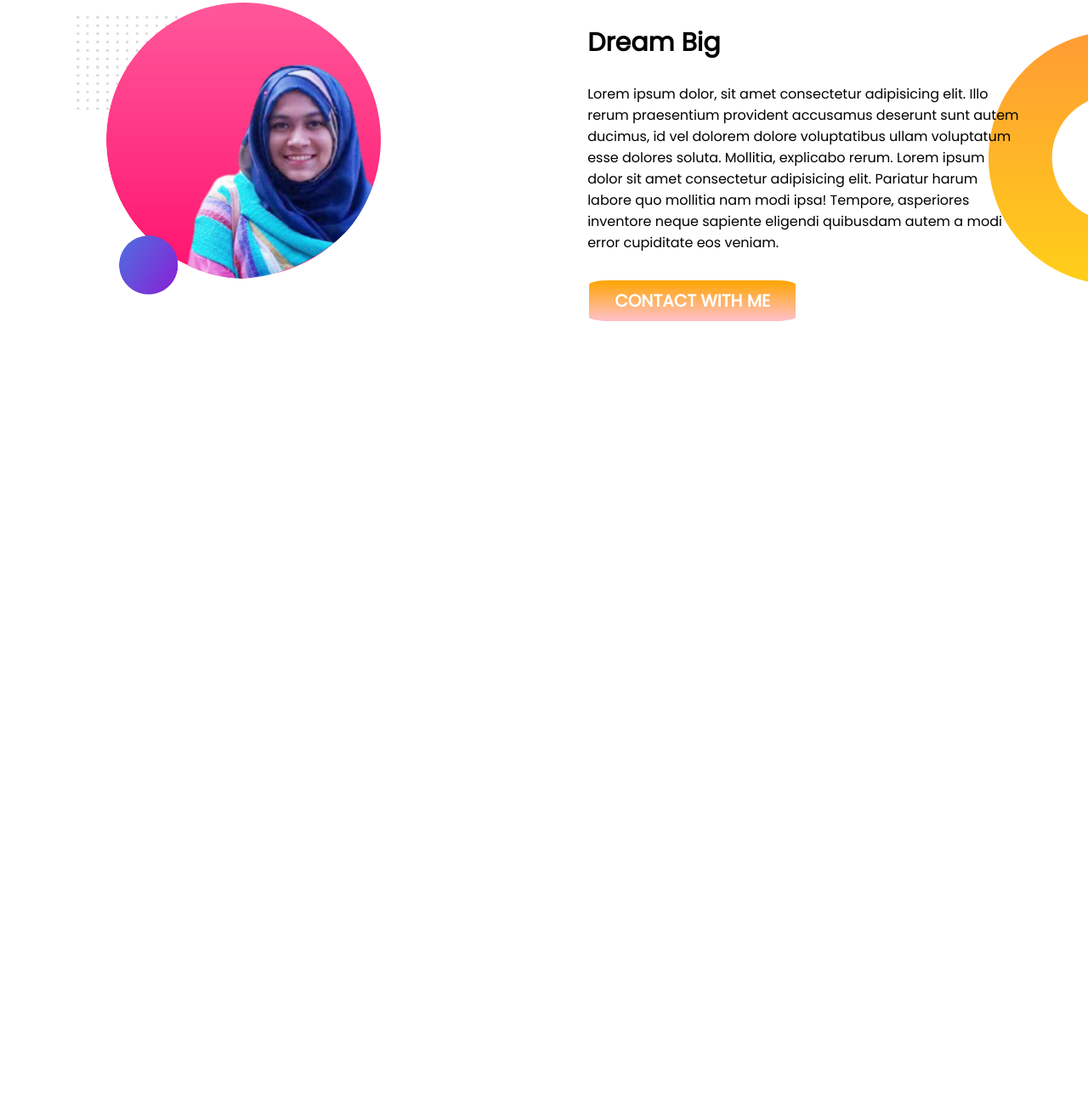
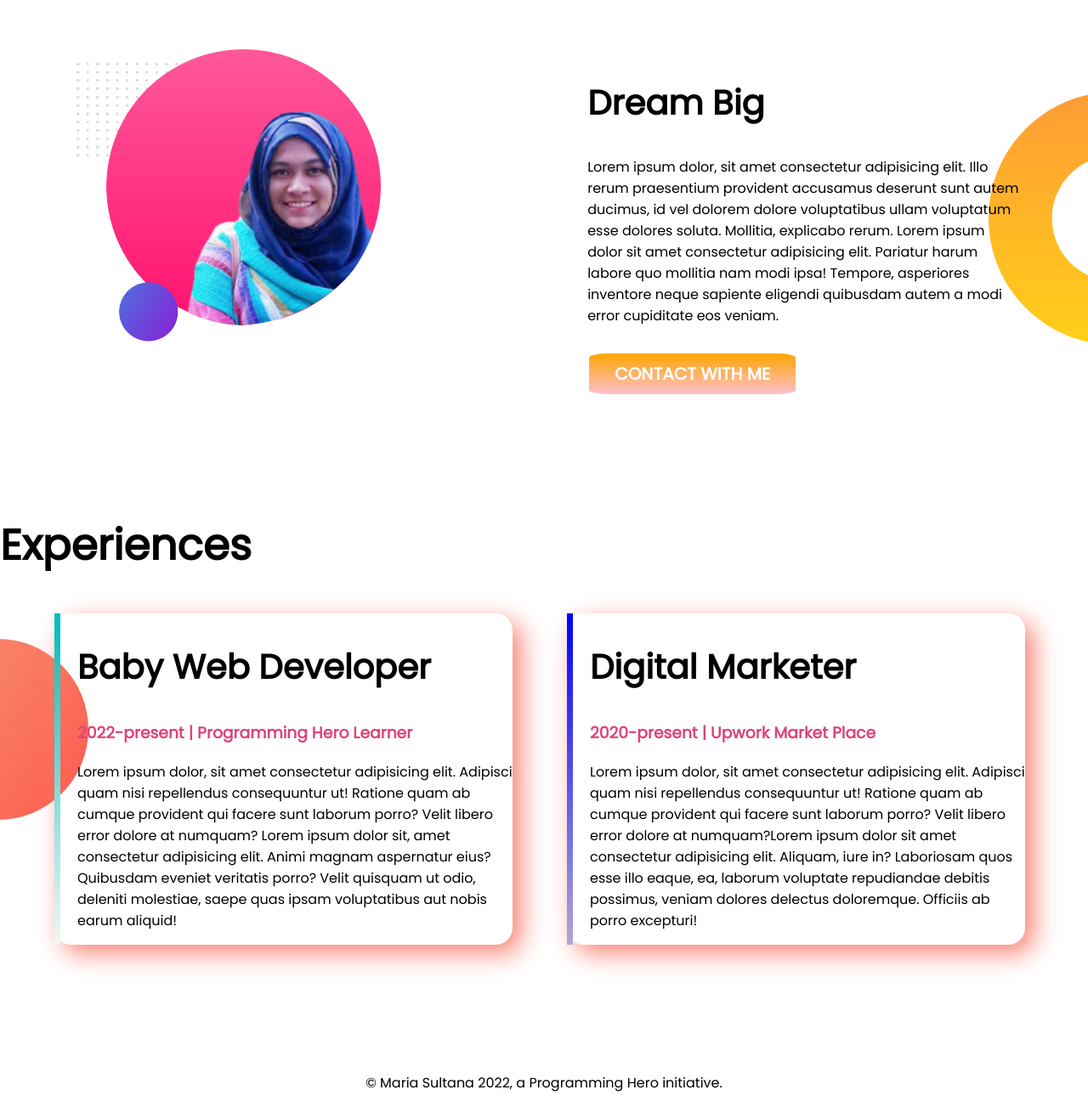
Before and after one commit to Sultanamaria/self-portfolio, a plain HTML site: page index.html in a window 1280 px wide. Shown: the part 687-1990 px from the top of the page at 85% size. Before the commit the page ends 1206 px from the top, so only its background shows below. Drawn offline with Linux system fonts and the light colour scheme.

Commit message:
enperience and footer added

```diff
--- a/index.html
+++ b/index.html
@@ -11,7 +11,7 @@
     <link rel="stylesheet" href="style.css">
 </head>
 <body>
-    <section class="top-banner">
+    <section class="top-banner flexible-container">
         <div class="half-width">
         <h2>Hello I'm</h2>
     <h1 class="custom-color">Sk. Maria Sultana</h1>
@@ -28,7 +28,7 @@
         </div>
     </section>
 
-    <section class="dream-big">
+    <section class="dream-big flexible-container">
         <div class="half-width">
             <img src="images/my-bg2.png" alt="">
         </div>
@@ -41,6 +41,24 @@
             <a target="_blank" class="anchor-button" href="https://www.linkedin.com/in/sk-maria-sultana-281619155/">CONTACT WITH ME</a>
         </div>
     </section>
+    <section class="experience-area">
+        <h1>Experiences</h1>
+        <div class="flexible-container">
+            <div id="web-developer" class="half-width experience-item">
+                <h2>Baby Web Developer</h2>
+                <h3 class="custom-color">2022-present | Programming Hero Learner</h3>
+                <p>Lorem ipsum dolor, sit amet consectetur adipisicing elit. Adipisci quam nisi repellendus consequuntur ut! Ratione quam ab cumque provident qui facere sunt laborum porro? Velit libero error dolore at numquam? Lorem ipsum dolor sit, amet consectetur adipisicing elit. Animi magnam aspernatur eius? Quibusdam eveniet veritatis porro? Velit quisquam ut odio, deleniti molestiae, saepe quas ipsam voluptatibus aut nobis earum aliquid!</p>
+            </div>
+            <div id="digital-marketer" class="half-width experience-item">
+                <h2>Digital Marketer</h2>
+                <h3 class="custom-color">2020-present | Upwork Market Place</h3>
+                <p>Lorem ipsum dolor, sit amet consectetur adipisicing elit. Adipisci quam nisi repellendus consequuntur ut! Ratione quam ab cumque provident qui facere sunt laborum porro? Velit libero error dolore at numquam?Lorem ipsum dolor sit amet consectetur adipisicing elit. Aliquam, iure in? Laboriosam quos esse illo eaque, ea, laborum voluptate repudiandae debitis possimus, veniam dolores delectus doloremque. Officiis ab porro excepturi!</p>
+            </div>
 
+        </div>
+    </section>
+    <footer>
+        <p>© Maria Sultana 2022, a Programming Hero initiative.</p>
+    </footer>
 </body>
 </html>
--- a/style.css
+++ b/style.css
@@ -2,7 +2,7 @@ body{
     font-family: 'Poppins', sans-serif;
     margin: 0%;
 }
-section{
+.flexible-container{
     display: flex;
     margin-bottom: 150px;
 }
@@ -12,10 +12,10 @@ section{
 }
 
 h1{
-    font-size: 40px;
+    font-size: 50px;
 }
 h2{
-    font-size: 30px;
+    font-size: 40px;
 }
 .custom-color{
     color: rgb(221, 68, 119);
@@ -47,3 +47,29 @@ a{
     background-repeat: no-repeat;
     background-position: right;
 }
+.experience-area{
+    background-image: url(images/exp-bg.png);
+    background-repeat: no-repeat;
+    background-position: left;
+}
+.experience-item{
+    width: 40%;
+    margin-left: 5%;
+    margin-left: 5%;
+    padding-left: 20px;
+    box-shadow: 10px 10px 30px salmon;
+    border-radius: 20px;
+}
+#web-developer{
+    border-left: 7px solid;
+    border-image: linear-gradient(rgb(0, 187, 187), rgb(243, 247, 244));
+    border-image-slice: 1;
+}
+#digital-marketer{
+    border-left: 7px solid;
+    border-image: linear-gradient(blue, rgb(174, 167, 212));
+    border-image-slice: 1;
+}
+footer p{
+    text-align: center;
+}
```
